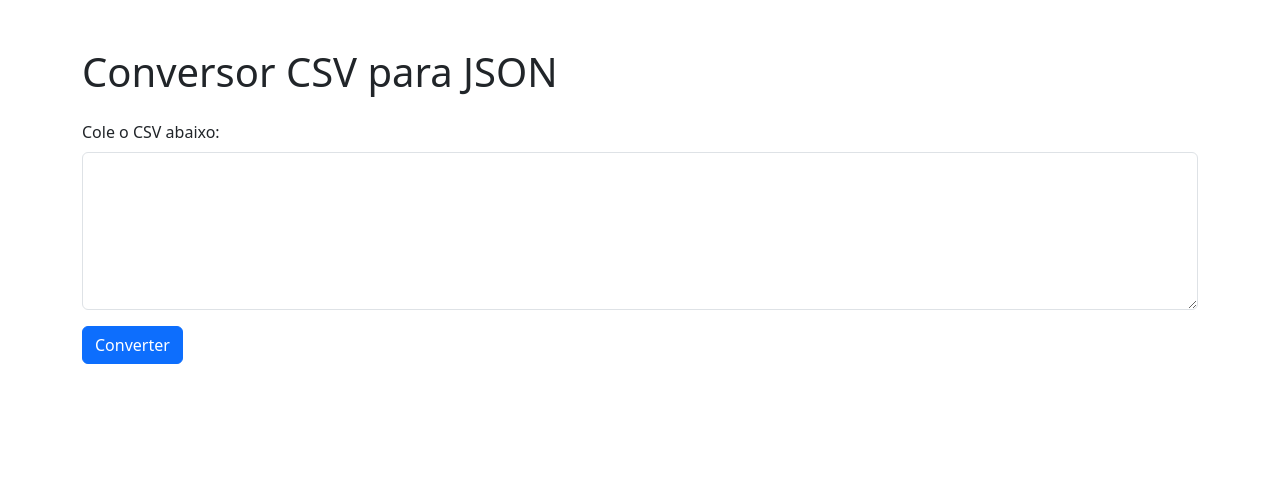
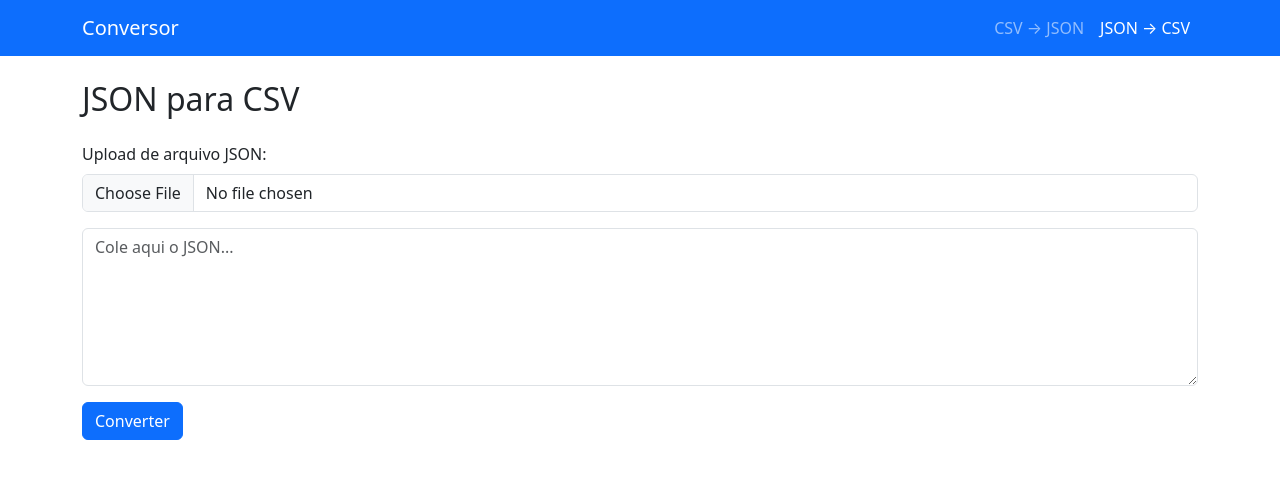
Before and after one commit to beatrizalinecosta/csvToJson, a React (Create React App) app: page /json-to-csv in a window 1280 px wide. Shown: the top 478 px of the page. Built offline with nearby package versions, Linux system fonts and the light colour scheme.

Commit message:
Add conversão JSON ⇄ CSV e upload de arquivos

```diff
--- a/package.json
+++ b/package.json
@@ -11,6 +11,7 @@
     "bootstrap": "^5.3.7",
     "react": "^19.1.1",
     "react-dom": "^19.1.1",
+    "react-router-dom": "^7.7.1",
     "react-scripts": "5.0.1",
     "web-vitals": "^2.1.4"
   },
--- a/src/App.js
+++ b/src/App.js
@@ -1,63 +1,22 @@
-import React, { useState } from "react";
-import { csvToJson } from "./utils/csvToJson";
+import React from "react";
+import { BrowserRouter as Router, Routes, Route } from "react-router-dom";
+import Home from "./pages/Home";
+import CsvToJsonPage from "./pages/CsvToJsonPage";
+import JsonToCsvPage from "./pages/JsonToCsvPage";
+import Header from "./components/Header";
 
 function App() {
-  const [csv, setCsv] = useState("");
-  const [json, setJson] = useState("");
-
-  const handleConvert = () => {
-    try {
-      const result = csvToJson(csv);
-      setJson(JSON.stringify(result, null, 2));
-    } catch (e) {
-      alert("Erro ao converter CSV.");
-    }
-  };
-
-  const handleCopy = () => {
-    navigator.clipboard.writeText(json);
-    alert("JSON copiado!");
-  };
-
-  const handleDownload = () => {
-    const blob = new Blob([json], { type: "application/json" });
-    const link = document.createElement("a");
-    link.href = URL.createObjectURL(blob);
-    link.download = "resultado.json";
-    link.click();
-  };
-
   return (
-    <div className="container py-5">
-      <h1 className="mb-4">Conversor CSV para JSON</h1>
-
-      <div className="mb-3">
-        <label className="form-label">Cole o CSV abaixo:</label>
-        <textarea
-          className="form-control"
-          rows="6"
-          value={csv}
-          onChange={(e) => setCsv(e.target.value)}
-        />
+    <Router>
+      <Header />
+      <div className="container py-4">
+        <Routes>
+          <Route path="/" element={<Home />} />
+          <Route path="/csv-to-json" element={<CsvToJsonPage />} />
+          <Route path="/json-to-csv" element={<JsonToCsvPage />} />
+        </Routes>
       </div>
-
-      <button className="btn btn-primary me-2" onClick={handleConvert}>
-        Converter
-      </button>
-
-      {json && (
-        <div className="mt-4">
-          <h5>Resultado JSON:</h5>
-          <pre className="bg-light p-3 border rounded" style={{ maxHeight: "300px", overflow: "auto" }}>{json}</pre>
-          <button className="btn btn-success me-2" onClick={handleCopy}>
-            Copiar
-          </button>
-          <button className="btn btn-secondary" onClick={handleDownload}>
-            Baixar JSON
-          </button>
-        </div>
-      )}
-    </div>
+    </Router>
   );
 }
 
--- /dev/null
+++ b/src/components/Header.js
@@ -0,0 +1,24 @@
+import React from "react";
+import { Link, useLocation } from "react-router-dom";
+
+function Header() {
+  const location = useLocation();
+
+  return (
+    <nav className="navbar navbar-expand-lg navbar-dark bg-primary">
+      <div className="container">
+        <Link className="navbar-brand" to="/">Conversor</Link>
+        <div className="navbar-nav">
+          <Link className={`nav-link ${location.pathname === "/csv-to-json" ? "active" : ""}`} to="/csv-to-json">
+            CSV → JSON
+          </Link>
+          <Link className={`nav-link ${location.pathname === "/json-to-csv" ? "active" : ""}`} to="/json-to-csv">
+            JSON → CSV
+          </Link>
+        </div>
+      </div>
+    </nav>
+  );
+}
+
+export default Header;
--- a/src/index.js
+++ b/src/index.js
@@ -1,19 +1,7 @@
 import React from 'react';
 import ReactDOM from 'react-dom/client';
-import './index.css';
+import 'bootstrap/dist/css/bootstrap.min.css';
 import App from './App';
-import reportWebVitals from './reportWebVitals';
-import 'bootstrap/dist/css/bootstrap.min.css';
-
 
 const root = ReactDOM.createRoot(document.getElementById('root'));
-root.render(
-  <React.StrictMode>
-    <App />
-  </React.StrictMode>
-);
-
-// If you want to start measuring performance in your app, pass a function
-// to log results (for example: reportWebVitals(console.log))
-// or send to an analytics endpoint. Learn more: https://bit.ly/CRA-vitals
-reportWebVitals();
+root.render(<App />);
--- /dev/null
+++ b/src/pages/CsvToJsonPage.js
@@ -0,0 +1,80 @@
+import React, { useState } from "react";
+import { csvToJson } from "../utils/csvToJson";
+
+function CsvToJsonPage() {
+  const [csvInput, setCsvInput] = useState("");
+  const [jsonOutput, setJsonOutput] = useState("");
+
+  const handleConvert = () => {
+    try {
+      const result = csvToJson(csvInput);
+      setJsonOutput(JSON.stringify(result, null, 2));
+    } catch {
+      alert("Erro ao converter CSV.");
+    }
+  };
+
+  const handleCopy = () => {
+    navigator.clipboard.writeText(jsonOutput);
+    alert("JSON copiado!");
+  };
+
+  const handleDownload = () => {
+    const blob = new Blob([jsonOutput], { type: "application/json" });
+    const link = document.createElement("a");
+    link.href = URL.createObjectURL(blob);
+    link.download = "resultado.json";
+    link.click();
+  };
+
+  const handleFileUpload = (e) => {
+    const file = e.target.files[0];
+    if (!file) return;
+
+    const reader = new FileReader();
+    reader.onload = () => {
+      setCsvInput(reader.result);
+      try {
+        const result = csvToJson(reader.result);
+        setJsonOutput(JSON.stringify(result, null, 2));
+      } catch {
+        alert("Erro ao converter.");
+      }
+    };
+    reader.readAsText(file);
+  };
+
+  return (
+    <div>
+      <h2 className="mb-4">CSV para JSON</h2>
+
+      <div className="mb-3">
+        <label className="form-label">Upload de arquivo CSV:</label>
+        <input type="file" className="form-control" accept=".csv" onChange={handleFileUpload} />
+      </div>
+
+      <textarea
+        className="form-control mb-3"
+        rows="6"
+        placeholder="Cole aqui o CSV..."
+        value={csvInput}
+        onChange={(e) => setCsvInput(e.target.value)}
+      />
+
+      <button className="btn btn-primary me-2" onClick={handleConvert}>Converter</button>
+
+      {jsonOutput && (
+        <>
+          <h5 className="mt-4">Resultado JSON:</h5>
+          <pre className="bg-light p-3 border rounded" style={{ maxHeight: "300px", overflow: "auto" }}>
+            {jsonOutput}
+          </pre>
+          <button className="btn btn-success me-2" onClick={handleCopy}>Copiar</button>
+          <button className="btn btn-secondary" onClick={handleDownload}>Baixar JSON</button>
+        </>
+      )}
+    </div>
+  );
+}
+
+export default CsvToJsonPage;
--- /dev/null
+++ b/src/pages/Home.js
@@ -0,0 +1,20 @@
+import React from "react";
+import { useNavigate } from "react-router-dom";
+
+function Home() {
+  const navigate = useNavigate();
+
+  return (
+    <div className="text-center">
+      <h1 className="mb-5">Bem-vindo ao Conversor</h1>
+      <button className="btn btn-primary btn-lg me-3" onClick={() => navigate("/csv-to-json")}>
+        CSV para JSON
+      </button>
+      <button className="btn btn-success btn-lg" onClick={() => navigate("/json-to-csv")}>
+        JSON para CSV
+      </button>
+    </div>
+  );
+}
+
+export default Home;
--- /dev/null
+++ b/src/pages/JsonToCsvPage.js
@@ -0,0 +1,80 @@
+import React, { useState } from "react";
+import { jsonToCsv } from "../utils/jsonToCsv";
+
+function JsonToCsvPage() {
+  const [jsonInput, setJsonInput] = useState("");
+  const [csvOutput, setCsvOutput] = useState("");
+
+  const handleConvert = () => {
+    try {
+      const result = jsonToCsv(jsonInput);
+      setCsvOutput(result);
+    } catch (err) {
+      alert(err.message);
+    }
+  };
+
+  const handleCopy = () => {
+    navigator.clipboard.writeText(csvOutput);
+    alert("CSV copiado!");
+  };
+
+  const handleDownload = () => {
+    const blob = new Blob([csvOutput], { type: "text/csv" });
+    const link = document.createElement("a");
+    link.href = URL.createObjectURL(blob);
+    link.download = "resultado.csv";
+    link.click();
+  };
+
+  const handleFileUpload = (e) => {
+    const file = e.target.files[0];
+    if (!file) return;
+
+    const reader = new FileReader();
+    reader.onload = () => {
+      setJsonInput(reader.result);
+      try {
+        const result = jsonToCsv(reader.result);
+        setCsvOutput(result);
+      } catch (err) {
+        alert("Erro ao converter JSON.");
+      }
+    };
+    reader.readAsText(file);
+  };
+
+  return (
+    <div>
+      <h2 className="mb-4">JSON para CSV</h2>
+
+      <div className="mb-3">
+        <label className="form-label">Upload de arquivo JSON:</label>
+        <input type="file" className="form-control" accept=".json" onChange={handleFileUpload} />
+      </div>
+
+      <textarea
+        className="form-control mb-3"
+        rows="6"
+        placeholder="Cole aqui o JSON..."
+        value={jsonInput}
+        onChange={(e) => setJsonInput(e.target.value)}
+      />
+
+      <button className="btn btn-primary me-2" onClick={handleConvert}>Converter</button>
+
+      {csvOutput && (
+        <>
+          <h5 className="mt-4">Resultado CSV:</h5>
+          <pre className="bg-light p-3 border rounded" style={{ maxHeight: "300px", overflow: "auto" }}>
+            {csvOutput}
+          </pre>
+          <button className="btn btn-success me-2" onClick={handleCopy}>Copiar</button>
+          <button className="btn btn-secondary" onClick={handleDownload}>Baixar CSV</button>
+        </>
+      )}
+    </div>
+  );
+}
+
+export default JsonToCsvPage;
--- /dev/null
+++ b/src/utils/jsonToCsv.js
@@ -0,0 +1,26 @@
+export function jsonToCsv(jsonText) {
+  let json;
+  try {
+    json = JSON.parse(jsonText);
+  } catch {
+    throw new Error("JSON inválido.");
+  }
+
+  if (!Array.isArray(json) || json.length === 0) {
+    throw new Error("JSON deve ser um array de objetos.");
+  }
+
+  const headers = Object.keys(json[0]);
+  const csvRows = [headers.join(",")];
+
+  for (const obj of json) {
+    const row = headers.map(header => {
+      const val = obj[header] ?? "";
+      // Escapar aspas e vírgulas
+      return `"${String(val).replace(/"/g, '""')}"`;
+    });
+    csvRows.push(row.join(","));
+  }
+
+  return csvRows.join("\n");
+}
```
Also changed, not shown: 1 other file (tests, documents, lock files or other folders).
